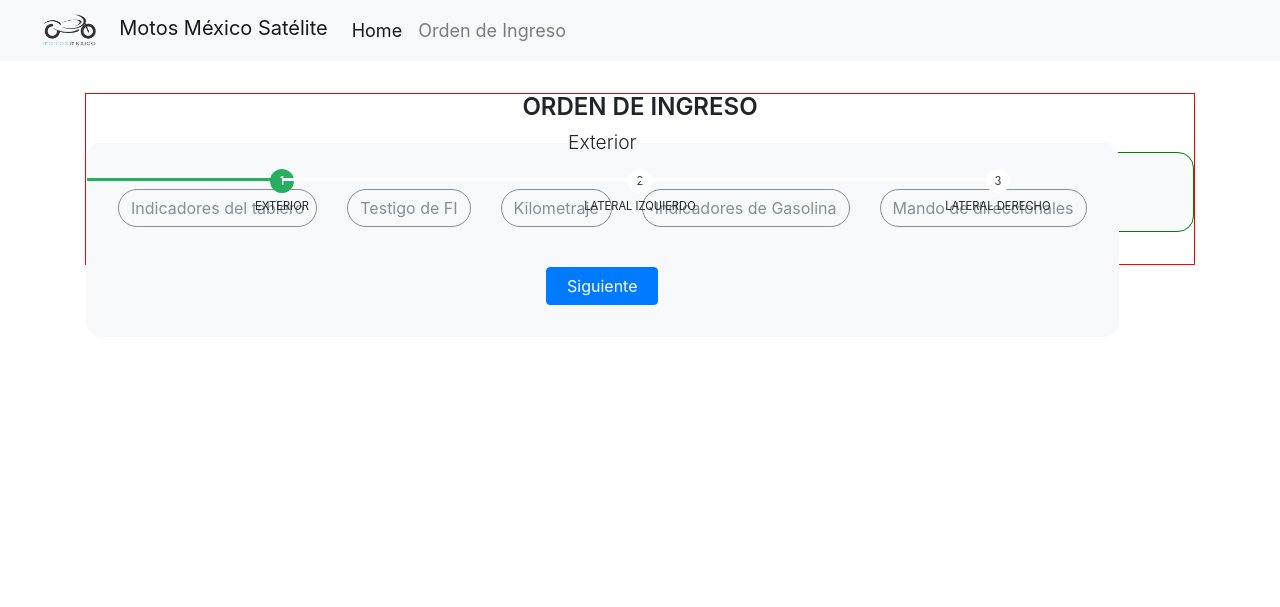
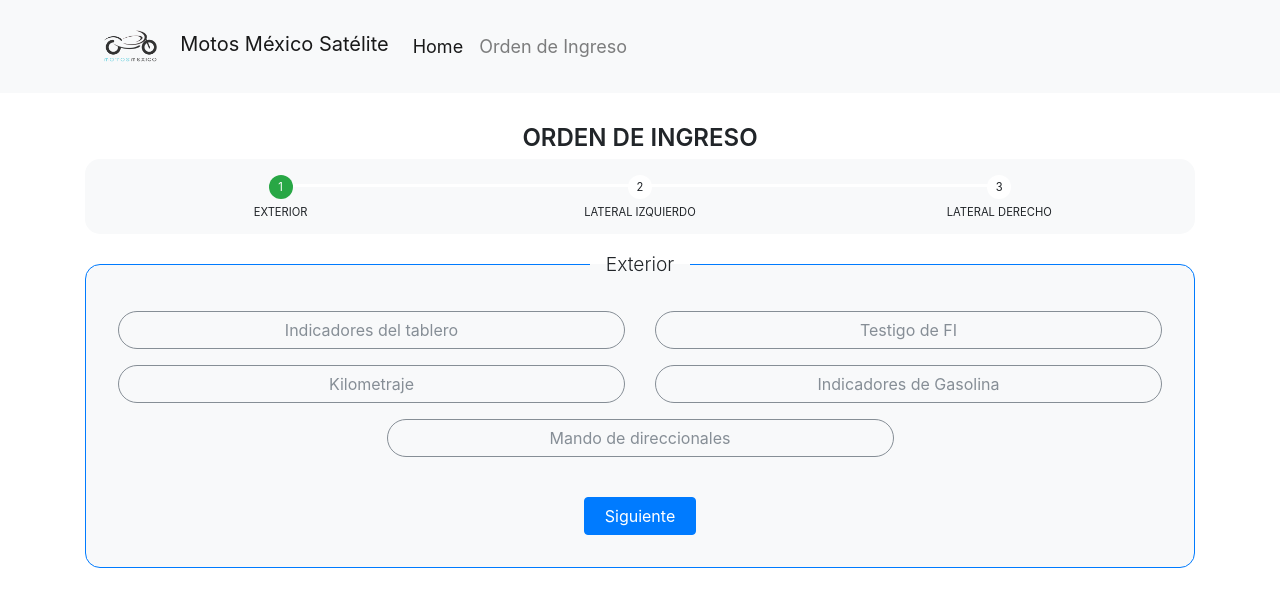
Before and after one commit to DigimundoTesca/motos-mexico, a Django app: a page that uses motosmexico/templates/base.html in a window 1280 px wide. Shown: the top 607 px of the page. Run offline with Django 3.2, Linux system fonts and the light colour scheme; some libraries are stand-ins or nearby versions.

Commit message:
ft: Add final design to orders form

```diff
--- a/motosmexico/static/css/master.css
+++ b/motosmexico/static/css/master.css
@@ -1,22 +1,24 @@
 body {
   font-size: 18px; }
 
-header.navbar {
-  padding: .5rem 1.5rem; }
 header.navbar img {
   margin: 0 1rem 0; }
 
 .btn {
   cursor: pointer; }
+  .btn-warning {
+    color: white; }
+    .btn-warning:focus {
+      color: white; }
+    .btn-warning:hover {
+      color: white; }
+  .btn-outline-secondary:hover {
+    background: #e4e4e4;
+    color: #343a40;
+    border-color: #343a40; }
 
 .btn-option {
   border-radius: 1.2rem; }
-  .btn-option:focus {
-    box-shadow: none; }
-
-.btn-outline-dark:hover {
-  background-color: #e4e4e4;
-  color: #343a40; }
 
 .clear {
   clear: both; }
@@ -35,80 +37,86 @@
 .form-options {
   margin-top: 1rem;
   margin-bottom: 2rem; }
-  .form-options .col {
-    margin: .5rem auto; }
 
 .logo-container {
   display: flex;
   justify-content: center; }
 
 #new-order-form {
-  border: 1px red solid;
   margin-top: 2rem;
   position: relative; }
+  #new-order-form .col {
+    margin: .5rem auto; }
   #new-order-form h1 {
     font-size: 1.5rem;
     font-weight: 600; }
   #new-order-form fieldset {
     background-color: #f8f9fa;
+    border: 1px #007bff solid;
     border-radius: 15px;
-    float: left;
+    left: 0;
+    right: 0;
     position: absolute;
     padding: 0rem 2rem 2rem;
-    margin: 0 auto 2rem; }
+    margin: 1rem auto 2rem; }
     #new-order-form fieldset:not(:first-of-type) {
       display: none; }
     #new-order-form fieldset legend {
+      border-radius: 1rem;
+      font-size: 1.2rem;
+      font-weight: 300;
+      padding: 0 1rem;
       text-align: center;
-      font-weight: 300;
-      font-size: 1.2rem; }
+      width: auto; }
 
-/*progreso*/
-#progreso {
-  border: 1px green solid;
-  padding: 1rem;
+.progress-container {
   background: #f8f9fa;
+  border-radius: 15px;
+  height: 75px;
+  position: relative;
+  width: 100%; }
+  .progress-container #progress {
     border-radius: 1rem;
-  margin: 2rem auto;
+    counter-reset: step;
+    padding: 0 1rem;
+    margin: 1rem auto;
     overflow: hidden;
-  counter-reset: step;
-  /*CSS contador para numerar los pasos, lo aprendi en http://www.w3schools.com/*/ }
-  #progreso li {
+    position: absolute;
+    width: 100%;
+    z-index: 1; }
+
+#progress li {
   list-style-type: none;
   text-align: center;
   text-transform: uppercase;
   font-size: .7rem;
   width: 33.33%;
   float: left;
-    position: relative;
-    /*conectores de progreso*/
-    /*marca activo/completado los pasos en verde*/
-    /*El numero del paso y el conecto quedaran en verde*/ }
-    #progreso li:before {
+  position: relative; }
+  #progress li::before {
+    background-color: white;
+    border-radius: 50%;
     content: counter(step);
     counter-increment: step;
-      width: 1.5rem;
-      line-height: 1.5rem;
     display: block;
     font-size: .7rem;
-      color: #343a40;
-      background: white;
-      border-radius: 3px;
-      border-color: #218838;
+    line-height: 1.5rem;
     margin: 0 auto 5px auto;
-      border-radius: 50%; }
-    #progreso li:after {
-      content: '';
+    width: 1.5rem; }
+  #progress li::after {
+    content: "";
+    background-color: white;
+    height: 3px;
+    left: -50%;
+    position: absolute;
+    top: 9px;
+    z-index: -1;
     width: 100%;
-      height: 3px;
-      background: white;
-      position: absolute;
-      left: -50%;
-      top: 9px; }
-    #progreso li:first-child:after {
-      /*el conector no es necesario antes de que el primer paso*/ }
-    #progreso li.active:before, #progreso li.active:after {
-      background: #27AE60;
+    transition: all .3s ease; }
+  #progress li:first-child::after {
+    content: none; }
+  #progress li.active::before, #progress li.active::after {
+    background: #28a745;
     color: white; }
 
 /*# sourceMappingURL=master.css.map */
--- a/motosmexico/static/scss/_variables.scss
+++ b/motosmexico/static/scss/_variables.scss
@@ -2,5 +2,7 @@
 $color-shade: #e4e4e4;
 $color-dark: #343a40;
 $color-primary: #007bff;
-$color-success: #218838;
+$color-success: #28a745;
 $color-info: #17a3b8;
+$color-warning: #ffc107;
+$color-danger: #dc3545;
--- a/motosmexico/static/scss/master.scss
+++ b/motosmexico/static/scss/master.scss
@@ -5,7 +5,11 @@
 }
 
 header.navbar {
-  padding: .5rem 1.5rem;
+  // padding: .5rem 0rem;
+  // margin: 0;
+  .continer {
+
+  }
   img {
     margin: 0 1rem 0;
   }
@@ -13,20 +17,24 @@
 
 .btn {
   cursor: pointer;
+  &-warning {
+    color: white;
+    &:focus {
+      color: white;
+    }
+    &:hover {
+      color: white;
+    }
+  }
+  &-outline-secondary:hover {
+    background: $color-shade;
+    color: $color-dark;
+    border-color: $color-dark;
+  }
 }
 
 .btn-option {
   border-radius: 1.2rem;
-  &:hover{
-  }
-  &:focus {
-    box-shadow: none;
-  }
-}
-
-.btn-outline-dark:hover {
-  background-color: $color-shade;
-  color: $color-dark;
 }
 
 .clear {
@@ -50,9 +58,6 @@
 .form-options {
   margin-top: 1rem;
   margin-bottom: 2rem;
-  .col {
-    margin: .5rem auto;
-  }
 }
 
 .logo-container {
@@ -61,42 +66,62 @@
 }
 
 #new-order-form {
-  border: 1px red solid;
-  // border: none;
   margin-top: 2rem;
   position: relative;
+
+  .col {
+    margin: .5rem auto;
+  }
+
   h1 {
     font-size: 1.5rem;
     font-weight: 600;
   }
+
   fieldset {
     background-color: $color-light;
+    border: 1px $color-primary solid;
     border-radius: 15px;
-    float: left;
+    left: 0;
+    right: 0;
     position: absolute;
     padding: 0rem 2rem 2rem;
-    margin: 0 auto 2rem;
+    margin: 1rem auto 2rem;
+
     &:not(:first-of-type) {
       display: none;
     }
+
     legend {
+      border-radius: 1rem;
+      font-size: 1.2rem;
+      font-weight: 300;
+      padding: 0 1rem;
       text-align: center;
-      font-weight: 300;
-      font-size: 1.2rem;
+      width: auto;
     }
   }
 }
 
-/*progreso*/
-#progreso {
-  border: 1px green solid;
-  padding: 1rem;
+.progress-container {
   background: $color-light;
+  border-radius: 15px;
+  height: 75px;
+  position: relative;
+  width: 100%;
+  #progress {
     border-radius: 1rem;
-  margin: 2rem auto;
+    counter-reset: step;
+    padding: 0 1rem;
+    margin: 1rem auto;
     overflow: hidden;
-  counter-reset: step; /*CSS contador para numerar los pasos, lo aprendi en http://www.w3schools.com/*/
-  li {
+    position: absolute;
+    width: 100%;
+    z-index: 1;
+  }
+}
+
+#progress li {
   list-style-type: none;
   text-align: center;
   text-transform: uppercase;
@@ -104,40 +129,37 @@
   width: 33.33%;
   float: left;
   position: relative;
-    // z-index: -10;
-    &:before {
+  &::before {
+    background-color: white;
+    border-radius: 50%;
     content: counter(step);
     counter-increment: step;
-      width: 1.5rem;
-      line-height: 1.5rem;
     display: block;
     font-size: .7rem;
-      color: $color-dark;
-      background: white;
-      border-radius: 3px;
-      border-color: $color-success;
+    line-height: 1.5rem;
     margin: 0 auto 5px auto;
-      border-radius: 50%;
+    width: 1.5rem;
   }
-    &:after {
-      content: '';
+  &::after {
+    content: "";
+    background-color: white;
+    height: 3px;
+    left: -50%;
+    position: absolute;
+    top: 9px;
+    z-index: -1;
     width: 100%;
-      height: 3px;
-      background: white;
-      position: absolute;
-      left: -50%;
-      top: 9px;
+    transition: all .3s ease;
+
   }
-    /*conectores de progreso*/
-    &:first-child:after {
-      /*el conector no es necesario antes de que el primer paso*/
-      // content: none;
+  // progress connectors
+  &:first-child::after {
+    content: none;
   }
-    /*marca activo/completado los pasos en verde*/
-    /*El numero del paso y el conecto quedaran en verde*/
-    &.active:before,
-    &.active:after {
-      background: #27AE60;
+  &.active {
+    &::before,
+    &::after {
+      background: $color-success;
       color: white;
     }
   }
--- a/motosmexico/templates/base.html
+++ b/motosmexico/templates/base.html
@@ -17,6 +17,7 @@
 </head>
 <body>
   <header class="navbar navbar-expand-lg navbar-light bg-light">
+    <nav class="container">
       <a class="navbar-brand" href="#">
         <img src="{% static 'images/logo_ov.png' %}" height="35" class="d-inline-block align-top" alt="">
         Motos México Satélite
@@ -34,6 +35,7 @@
           </li>
         </ul>
       </div>
+    </nav>
   </header>
   <main>
     {% block content %}
--- a/orders_entry/templates/new_order.html
+++ b/orders_entry/templates/new_order.html
@@ -4,13 +4,26 @@
 <div class="container">
   <form id="new-order-form" class="form" action="" method="post">
     <h1 class="text-uppercase text-center">Orden de Ingreso</h1>
-
+    <!-- progress -->
+    <div class="progress-container">
+    <ul id="progress">
+      <li class="active">
+        <span>Exterior</span>
+      </li>
+      <li>
+        <span>Lateral izquierdo</span>
+      </li>
+      <li>
+        <span>Lateral derecho</span>
+      </li>
+    </ul>
+    </div>
     {% csrf_token %}
 
     <fieldset class="form-group">
       <legend>Exterior</legend>
       <div class="row form-options">
-        <div id="opt-1" class="col">
+        <div id="opt-1" class="col col-12 col-md-6">
           <div class="radio-group" hidden>
             <input id="radio1" type="radio" name="radio1" value="yes" checked>
             <input id="radio2" type="radio" name="radio1" value="no">
@@ -21,7 +34,7 @@
           </button>
         </div>
 
-        <div id="opt-2" class="col">
+        <div id="opt-2" class="col col-12 col-md-6">
           <div class="radio-group" hidden>
             <input id="radio4" type="radio" name="radio2" value="yes" checked>
             <input id="radio5" type="radio" name="radio2" value="no">
@@ -32,7 +45,7 @@
           </button>
         </div>
 
-        <div id="opt-3" class="col">
+        <div id="opt-3" class="col col-12 col-md-6">
           <div class="radio-group" hidden>
             <input id="radio7" type="radio" name="radio3" value="yes" checked>
             <input id="radio8" type="radio" name="radio3" value="no">
@@ -43,7 +56,7 @@
           </button>
         </div>
 
-        <div id="opt-4" class="col">
+        <div id="opt-4" class="col col-12 col-md-6">
           <div class="radio-group" hidden>
             <input id="radio10" type="radio" name="radio4" value="yes" checked>
             <input id="radio11" type="radio" name="radio4" value="no">
@@ -54,7 +67,7 @@
           </button>
         </div>
 
-        <div id="opt-5" class="col">
+        <div id="opt-5" class="col col-12 col-md-6">
           <div class="radio-group" hidden>
             <input id="radio13" type="radio" name="radio5" value="yes" checked>
             <input id="radio14" type="radio" name="radio5" value="no">
@@ -73,7 +86,7 @@
     <fieldset class="form-group">
       <legend>Lateral Izquierdo</legend>
       <div class="row form-options">
-        <div id="opt-6" class="col">
+        <div id="opt-6" class="col col-12 col-md-6">
           <div class="radio-group" hidden>
             <input id="radio1" type="radio" name="radio6" value="yes" checked>
             <input id="radio2" type="radio" name="radio6" value="no">
@@ -84,7 +97,7 @@
           </button>
         </div>
 
-        <div id="opt-7" class="col">
+        <div id="opt-7" class="col col-12 col-md-6">
           <div class="radio-group" hidden>
             <input id="radio4" type="radio" name="radio7" value="yes" checked>
             <input id="radio5" type="radio" name="radio7" value="no">
@@ -95,7 +108,7 @@
           </button>
         </div>
 
-        <div id="opt-8" class="col">
+        <div id="opt-8" class="col col-12 col-md-6">
           <div class="radio-group" hidden>
             <input id="radio7" type="radio" name="radio8" value="yes" checked>
             <input id="radio8" type="radio" name="radio8" value="no">
@@ -106,7 +119,7 @@
           </button>
         </div>
 
-        <div id="opt-9" class="col">
+        <div id="opt-9" class="col col-12 col-md-6">
           <div class="radio-group" hidden>
             <input id="radio10" type="radio" name="radio9" value="yes" checked>
             <input id="radio11" type="radio" name="radio9" value="no">
@@ -117,7 +130,7 @@
           </button>
         </div>
 
-        <div id="opt-10" class="col">
+        <div id="opt-10" class="col col-12 col-md-6">
           <div class="radio-group" hidden>
             <input id="radio13" type="radio" name="radio10" value="yes" checked>
             <input id="radio14" type="radio" name="radio10" value="no">
@@ -137,7 +150,7 @@
     <fieldset class="form-group">
       <legend>Lateral Derecho</legend>
       <div class="row form-options">
-        <div id="opt-6" class="col">
+        <div id="opt-6" class="col col-12 col-md-6">
           <div class="radio-group" hidden>
             <input id="radio1" type="radio" name="radio11" value="yes" checked>
             <input id="radio2" type="radio" name="radio11" value="no">
@@ -148,7 +161,7 @@
           </button>
         </div>
 
-        <div id="opt-7" class="col">
+        <div id="opt-7" class="col col-12 col-md-6">
           <div class="radio-group" hidden>
             <input id="radio4" type="radio" name="radio12" value="yes" checked>
             <input id="radio5" type="radio" name="radio12" value="no">
@@ -159,7 +172,7 @@
           </button>
         </div>
 
-        <div id="opt-8" class="col">
+        <div id="opt-8" class="col col-12 col-md-6">
           <div class="radio-group" hidden>
             <input id="radio7" type="radio" name="radio13" value="yes" checked>
             <input id="radio8" type="radio" name="radio13" value="no">
@@ -170,7 +183,7 @@
           </button>
         </div>
 
-        <div id="opt-9" class="col">
+        <div id="opt-9" class="col col-12 col-md-6">
           <div class="radio-group" hidden>
             <input id="radio10" type="radio" name="radio14" value="yes" checked>
             <input id="radio11" type="radio" name="radio14" value="no">
@@ -181,7 +194,7 @@
           </button>
         </div>
 
-        <div id="opt-10" class="col">
+        <div id="opt-10" class="col col-12 col-md-6">
           <div class="radio-group" hidden>
             <input id="radio13" type="radio" name="radio15" value="yes" checked>
             <input id="radio14" type="radio" name="radio15" value="no">
@@ -197,18 +210,7 @@
         <input type="submit" name="submit" class="btn btn-success" value="Enviar">
       </div>
     </fieldset>
-    <!-- progreso -->
-    <ul id="progreso">
-      <li class="active">
-        <span>Exterior</span>
-      </li>
-      <li>
-        <span>Lateral izquierdo</span>
-      </li>
-      <li>
-        <span>Lateral derecho</span>
-      </li>
-    </ul>
+
   </form>
   {# <span class="text-muted">#}
   {# Formulario de ejemplo 1#}
@@ -226,16 +228,16 @@
       $(this).siblings('.radio-group').find('input[type=radio]:checked').attr('checked',false);
       $(this).siblings('.radio-group').find('input:radio[value=no]').attr('checked', 'checked');
       $(this).removeClass('btn-outline-secondary');
-      $(this).addClass('btn-outline-primary');
+      $(this).addClass('btn-warning');
     } else if ( option === 'no' ) {
       $(this).siblings('.radio-group').find('input[type=radio]:checked').attr('checked',false);
       $(this).siblings('.radio-group').find('input:radio[value=cd]').attr('checked', 'checked');
-      $(this).removeClass('btn-outline-primary');
-      $(this).addClass('btn-outline-success');
+      $(this).removeClass('btn-warning');
+      $(this).addClass('btn-danger');
     } else {
       $(this).siblings('.radio-group').find('input[type=radio]:checked').attr('checked',false);
       $(this).siblings('.radio-group').find('input:radio[value=yes]').attr('checked', 'checked');
-      $(this).removeClass('btn-outline-success');
+      $(this).removeClass('btn-danger');
       $(this).addClass('btn-outline-secondary');
     }
   });
@@ -244,20 +246,17 @@
   $(".next").click(function(){
     current_fs = $(this).parents('fieldset');
     next_fs = $(this).parents('fieldset').next();
-    //activar el siguiente paso en progreso usando el índice de next_fs
-    $("#progreso li").eq($("fieldset").index(next_fs)).addClass("active");
+    $("#progress li").eq($("fieldset").index(next_fs)).addClass("active");
 
-    //mostrar el siguiente fieldset
     next_fs.show();
-    //ocultar el fieldset actual con estilo
+    // Hide actual fieldset
     current_fs.animate({opacity: 0}, {
       step: function(now, mx) {
-        //como la opacidad de current_fs está reducida a 0 - almacenado en "now"
-        //1. escala current_fs hasta 80%
+        // 1. Scale current_fs up to 80%
         scale = 1 - (1 - now) * 0.2;
-        //2. traer next_fs desde la derecha (50%)
+        // 2. Bring next_fs from the right (50%)
         left = (now * 50)+"%";
-        //3. aumentar la opacidad de next_fs a 1 a medida que avanza
+        // 3. Increase opacity of next_fs a 1 as it progresses
         opacity = 1 - now;
         current_fs.css({'transform': 'scale('+scale+')'});
         next_fs.css({'left': left, 'opacity': opacity});
@@ -277,8 +276,8 @@
     current_fs = $(this).parents('fieldset');
     previous_fs = $(this).parents('fieldset').prev();
 
-    //des-activar paso actual en progreso
-    $("#progreso li").eq($("fieldset").index(current_fs)).removeClass("active");
+    //des-activar paso actual en progress
+    $("#progress li").eq($("fieldset").index(current_fs)).removeClass("active");
 
     // mostrar el fieldset anterior
     previous_fs.show();
```
Also changed, not shown: 1 other file. Lines whose indentation alone changed are shown as unchanged.
